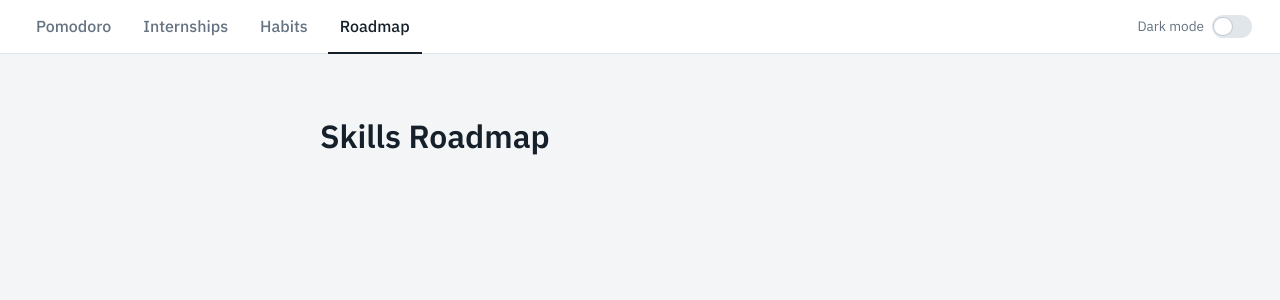
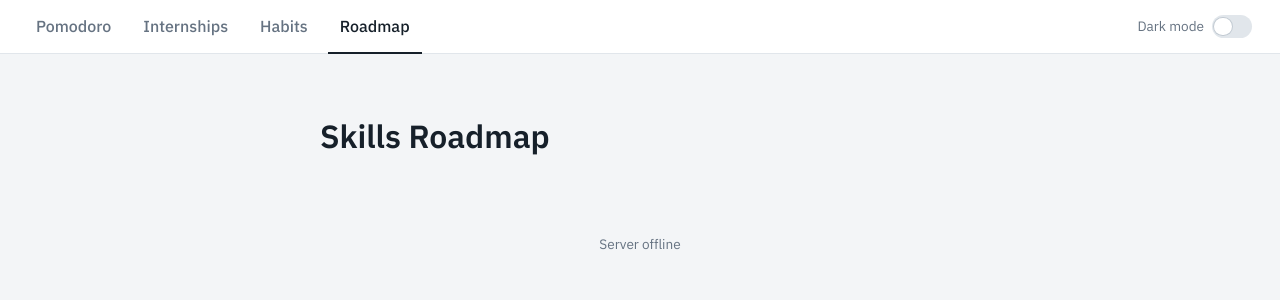
Before and after one commit to Thai2229/Productivity-App, a React (Vite) app in the folder client/: page /roadmap in a window 1280 px wide. Shown: the top 300 px of the page. Built offline with nearby package versions, Linux system fonts and the light colour scheme; no server answers.

Commit message:
server connected to client with vite proxy

```diff
--- a/client/src/App.tsx
+++ b/client/src/App.tsx
@@ -1,5 +1,6 @@
 import { Navigate, Route, Routes } from 'react-router-dom'
 import Navbar from './components/Navbar'
+import ServerStatus from './components/ServerStatus'
 import Pomodoro from './pages/Pomodoro'
 import Internships from './pages/Internships'
 import Habits from './pages/Habits'
@@ -19,6 +20,7 @@ export default function App() {
           <Route path="/roadmap" element={<Roadmap />} />
         </Routes>
       </main>
+      <ServerStatus />
     </>
   )
 }
--- /dev/null
+++ b/client/src/components/ServerStatus.css
@@ -0,0 +1,7 @@
+.server-status {
+  margin: 0;
+  padding: 1rem;
+  color: var(--muted);
+  font-size: 0.85rem;
+  text-align: center;
+}
--- /dev/null
+++ b/client/src/components/ServerStatus.tsx
@@ -0,0 +1,31 @@
+import { useEffect, useState } from 'react'
+import './ServerStatus.css'
+
+type Status = 'checking' | 'connected' | 'offline'
+
+const STATUS_TEXT: Record<Status, string> = {
+  checking: 'Checking server...',
+  connected: 'Server connected',
+  offline: 'Server offline',
+}
+
+export default function ServerStatus() {
+  const [status, setStatus] = useState<Status>('checking')
+
+  useEffect(() => {
+    fetch('/api/health')
+      .then((response) => response.json())
+      .then((data) => {
+        if (data.status === 'ok') {
+          setStatus('connected')
+          return
+        }
+        setStatus('offline')
+      })
+      .catch(() => {
+        setStatus('offline')
+      })
+  }, [])
+
+  return <p className="server-status">{STATUS_TEXT[status]}</p>
+}
--- a/client/vite.config.ts
+++ b/client/vite.config.ts
@@ -4,4 +4,9 @@ import { defineConfig } from 'vite'
 // https://vite.dev/config/
 export default defineConfig({
   plugins: [react()],
+  server: {
+    proxy: {
+      '/api': 'http://localhost:3001',
+    },
+  },
 })
```
